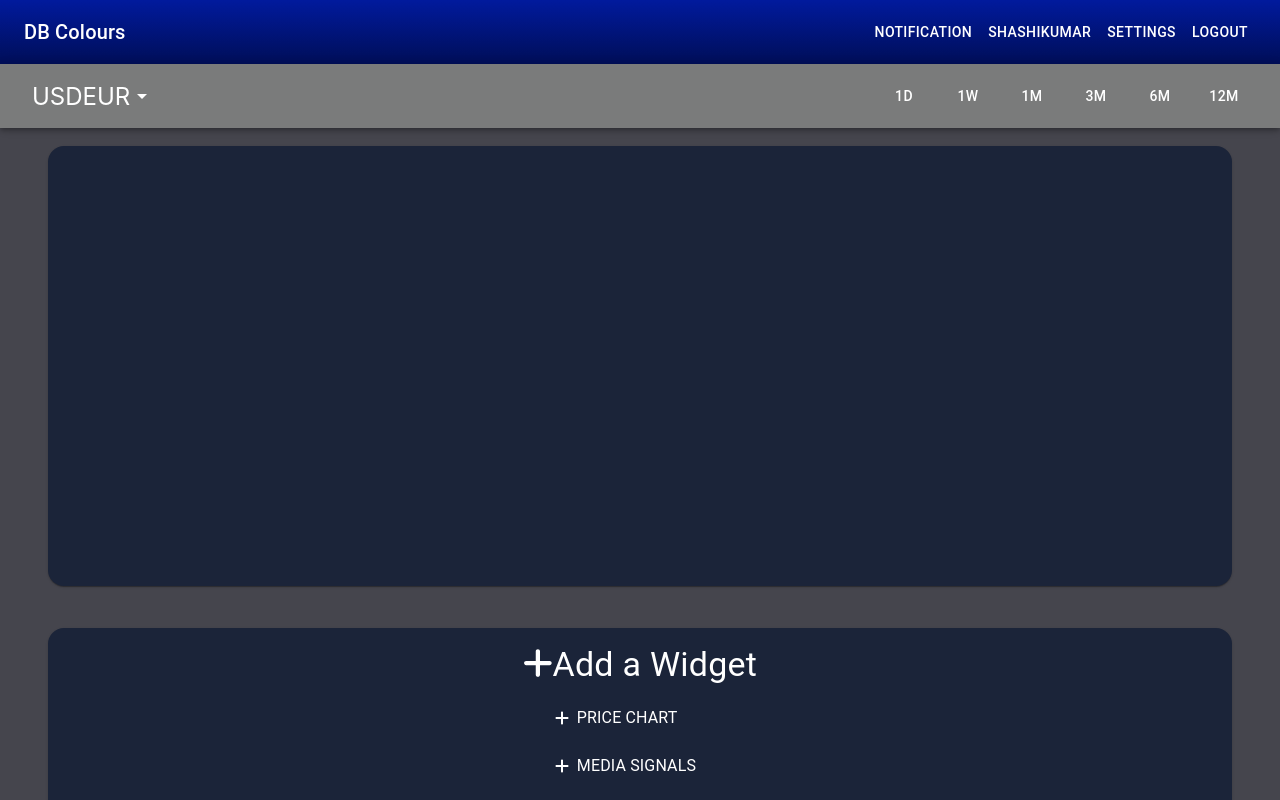
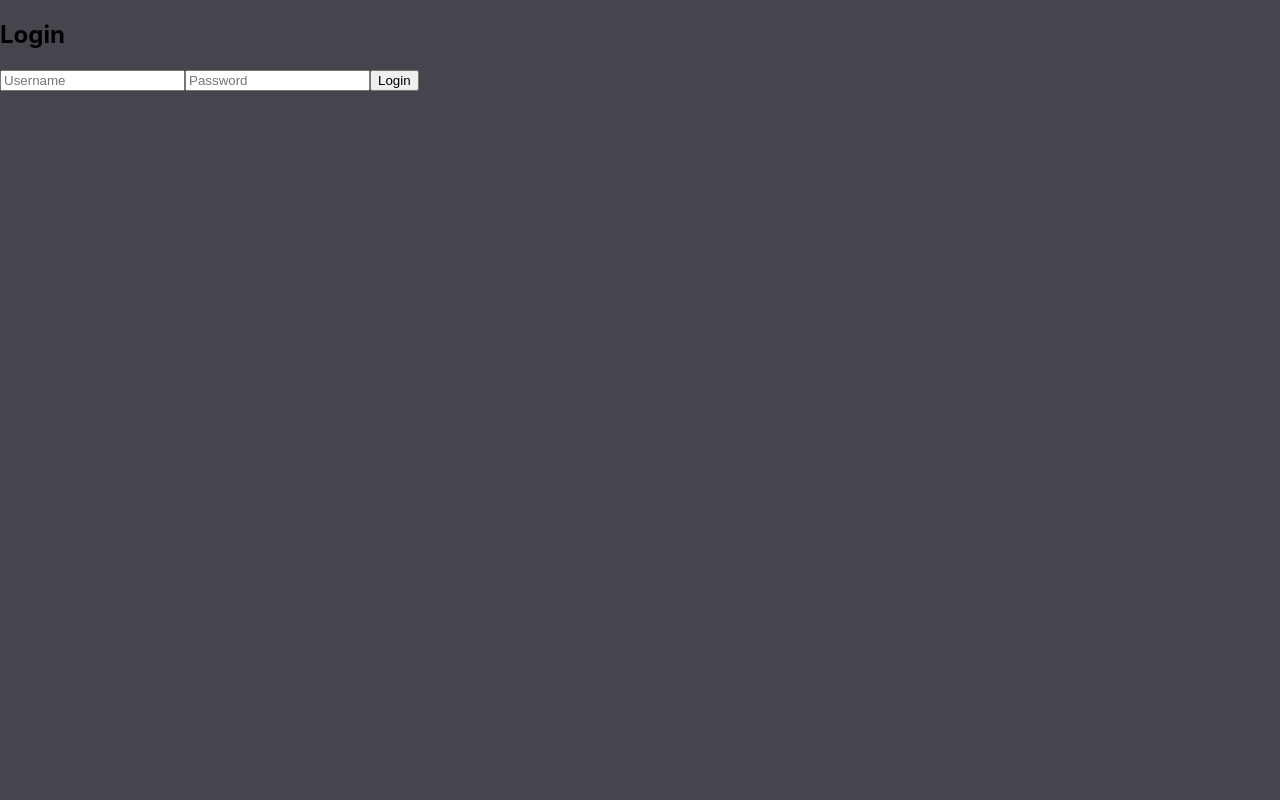
Before and after one commit to shashicode2n4mcoffee/temp, a React (Create React App) app: page / in a window 1280 px wide. Shown: the top 800 px of the page. Built offline with nearby package versions, Linux system fonts and the light colour scheme.

Commit message:
Auth added

```diff
--- a/package.json
+++ b/package.json
@@ -23,6 +23,7 @@
     "react-redux": "^8.1.1",
     "react-router-dom": "^6.14.1",
     "react-scripts": "5.0.1",
+    "react-scroll-parallax": "^3.4.2",
     "react-tradingview-embed": "^3.0.6",
     "redux": "^4.2.1",
     "redux-devtools-extension": "^2.13.9",
--- a/src/App.js
+++ b/src/App.js
@@ -6,14 +6,14 @@ import LoginForm from './Pages/login'
 import ProtectedRoute from './Components/ProtectedRoute'
 
 function App() {
-  const appStyle = {
-    height: '100vh',
-  }
   return (
     <Router>
       <Routes>
-        <Route path='/' element={<Dashboard />} />
-        {/* <ProtectedRoute path='/dashboard' component={Dashboard} /> */}
+        <Route path='/' element={<LoginForm />} />
+        <Route
+          path='/dashboard'
+          element={<ProtectedRoute path='/dashboard' component={Dashboard} />}
+        />
       </Routes>
     </Router>
   )
--- a/src/Components/ProtectedRoute.jsx
+++ b/src/Components/ProtectedRoute.jsx
@@ -1,18 +1,17 @@
-// src/components/ProtectedRoute.js
 import React from 'react'
-import { Route, useNavigate } from 'react-router-dom'
+import { Route, Navigate } from 'react-router-dom'
 import { connect } from 'react-redux'
 
-const ProtectedRoute = ({ component: Component, authCredientials, path }) => {
-  const navigate = useNavigate()
-  if (!authCredientials?.username) {
-    navigate('/')
-    return null
-  }
-
-  // If authenticated, render the component.
-  // return <Component {...rest} />
-  return <Route path={path} element={Component} />
+const ProtectedRoute = ({ component: Component, auth, path }) => {
+  return (
+    <>
+      {!auth?.username ? (
+        <Navigate to={{ pathname: path }} replace={true} />
+      ) : (
+        <Component />
+      )}
+    </>
+  )
 }
 
 const mapStateToProps = (state) => ({
--- a/src/Components/WidgetItems.jsx
+++ b/src/Components/WidgetItems.jsx
@@ -15,7 +15,6 @@ const WidgetItems = ({ widgetList, updateWidgetBarWidgetListRequest }) => {
         : widgetItem
     )
     updateWidgetBarWidgetListRequest(updatedWidgetList)
-    console.log('=====WIDGET=====', widget)
   }
 
   return (
--- a/src/Pages/Dashboard.jsx
+++ b/src/Pages/Dashboard.jsx
@@ -40,13 +40,6 @@ const getWidget = (widgetName) => {
 }
 
 const Dashboard = ({ widgetList }) => {
-  const [widget, setWidget] = useState({
-    tradingView: false,
-    mediaSignal: false,
-    sentimentSignal: false,
-    eventDashboard: false,
-  })
-
   return (
     <DashboardContainer maxWidth='xl'>
       <Grid container>
@@ -62,40 +55,11 @@ const Dashboard = ({ widgetList }) => {
               return (
                 <Grid item>
                   <Widget>
-                    {widget.value ? (
-                      getWidget(widget.key)
-                    ) : (
-                      <WidgetItems setWidget={setWidget} />
-                    )}
+                    {widget.value ? getWidget(widget.key) : <WidgetItems />}
                   </Widget>
                 </Grid>
               )
             })}
-            {/* <Grid item>
-              <Widget>
-                {!widget.tradingView ? (
-                  <TradingViewWidget />
-                ) : (
-                  <WidgetItems setWidget={setWidget} />
-                )}
-              </Widget>
-            </Grid>
-            <Grid item>
-              <Widget>
-                {!widget.sentimentSignal ? <LineCharts /> : <WidgetItems />}
-              </Widget>
-            </Grid>
-            <Grid item>
-              <Widget>
-                {!widget.mediaSignal ? <CategoriesBarChart /> : <WidgetItems />}
-              </Widget>
-            </Grid>
-            <Grid item>
-              <Widget>
-                {!widget.eventDashboard ? <EventTime /> : <WidgetItems />}
-                <WidgetItems />
-              </Widget>
-            </Grid> */}
           </Grid>
         </Grid>
       </Grid>
--- a/src/Pages/login.jsx
+++ b/src/Pages/login.jsx
@@ -1,13 +1,20 @@
 // src/components/LoginForm.js
-import React, { useState } from 'react'
+import React, { useEffect, useState } from 'react'
 import { connect } from 'react-redux'
+import { useNavigate } from 'react-router-dom'
 import { fetchLoginRequest } from '../Redux/actions/authActions'
 
-const LoginForm = ({ fetchLoginRequest }) => {
+const LoginForm = ({ fetchLoginRequest, auth }) => {
   const [formData, setFormData] = useState({
     username: '',
     password: '',
   })
+  const navigate = useNavigate()
+
+  useEffect(() => {
+    auth?.username && navigate('/dashboard')
+    console.log('=====AUTH IN LOGIN====', auth)
+  }, [auth])
 
   const handleInputChange = (e) => {
     setFormData({ ...formData, [e.target.name]: e.target.value })
@@ -44,8 +51,7 @@ const LoginForm = ({ fetchLoginRequest }) => {
 }
 
 const mapStateToProps = (state) => ({
-  seletcedSymbol: state.widgetsBar?.seletcedSymbol,
-  selectedTime: state.widgetsBar?.selectedTime,
+  auth: state.auth?.authCredientials,
   loading: state.widgetsBar.loading,
   error: state.widgetsBar.error,
 })
--- a/src/index.js
+++ b/src/index.js
@@ -1,6 +1,7 @@
+import './index.css'
+
 import React from 'react'
 import ReactDOM from 'react-dom/client'
-import './index.css'
 import App from './App'
 import reportWebVitals from './reportWebVitals'
 import { ThemeProvider, createTheme } from '@mui/material'
```
Also changed, not shown: 1 other file (tests, documents, lock files or other folders).
